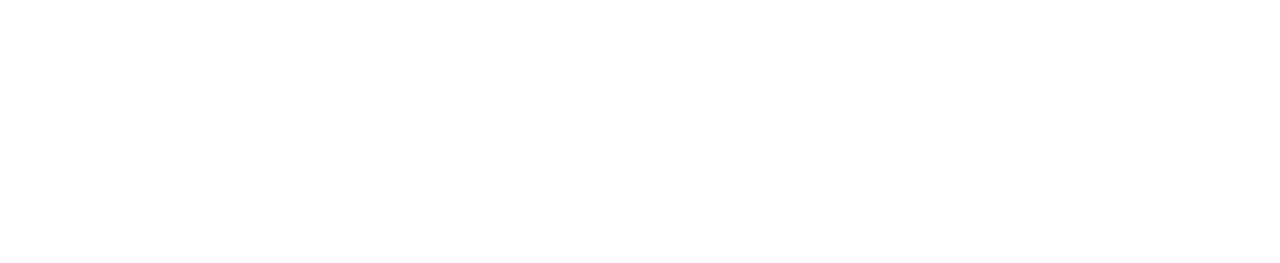
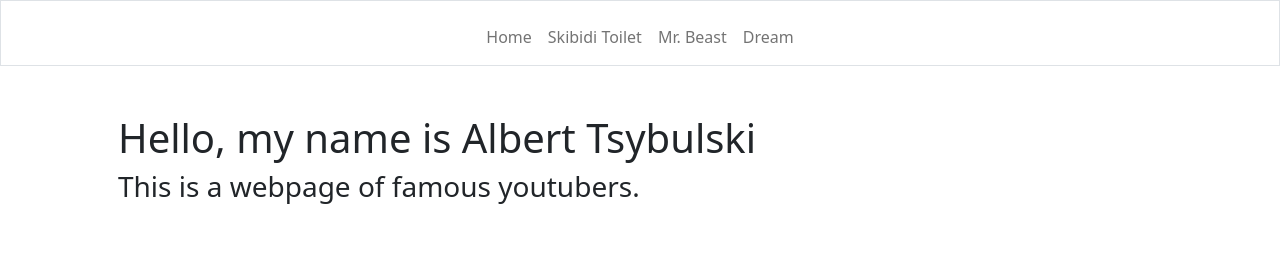
Before and after one commit to Alcode35/Simple-Website-with-Images-and-Links, a plain HTML site: page dream.html in a window 1280 px wide. Drawn offline with nearby package versions, Linux system fonts and the light colour scheme.

Commit message:
Nov 2, 2023, 2:34 PM

```diff
--- a/dream.html
+++ b/dream.html
@@ -0,0 +1,43 @@
+<!DOCTYPE html>
+
+<html lang="en">
+    <head>
+        <link href="https://cdn.jsdelivr.net/npm/bootstrap@5.0.2/dist/css/bootstrap.min.css" rel="stylesheet" integrity="sha384-EVSTQN3/azprG1Anm3QDgpJLIm9Nao0Yz1ztcQTwFspd3yD65VohhpuuCOmLASjC" crossorigin="anonymous">
+        <script src="https://cdn.jsdelivr.net/npm/bootstrap@5.0.2/dist/js/bootstrap.bundle.min.js" integrity="sha384-MrcW6ZMFYlzcLA8Nl+NtUVF0sA7MsXsP1UyJoMp4YLEuNSfAP+JcXn/tWtIaxVXM" crossorigin="anonymous"></script>
+        <link href="styles.css" rel="stylesheet">
+        <title>Famous Youtubers - Dream</title>
+    </head>
+    <body>
+        <nav id="navbar" class="navbar navbar-expand-md navbar-light border navbar-nav dropdown">
+            <ul id="navbar_ul" class="navbar-nav mr-auto mt-2">
+                <li class="nav-item">
+                    <a class="nav-link" href="index.html">
+                        <span class="navbar_text">Home</span>
+                    </a>
+                </li>
+                <li class="nav-item">
+                    <a class="nav-link" href="skibiditoilet.html">
+                        <span class="navbar_text">Skibidi Toilet</span>
+                    </a>
+                </li>
+
+                <li class="nav-item">
+                    <a class="nav-link" href="mrbeast.html">
+                        <span class="navbar_text">Mr. Beast</span>
+                    </a>
+                </li>
+
+                <li class="nav-item">
+                    <a class="nav-link" href="dream.html">
+                        <span class="navbar_text">Dream</span>
+                    </a>
+                </li>
+            </ul>
+        </nav>
+
+        <main class="container p-5">
+            <h1>Hello, my name is Albert Tsybulski</h1>
+            <h3>This is a webpage of famous youtubers.</h3>
+        </main>
+    </body>
+</html>
```
Also changed, not shown: index.html (+1 -1 lines), mrbeast.html (+43 -0 lines), skibiditoilet.html (+43 -0 lines).
